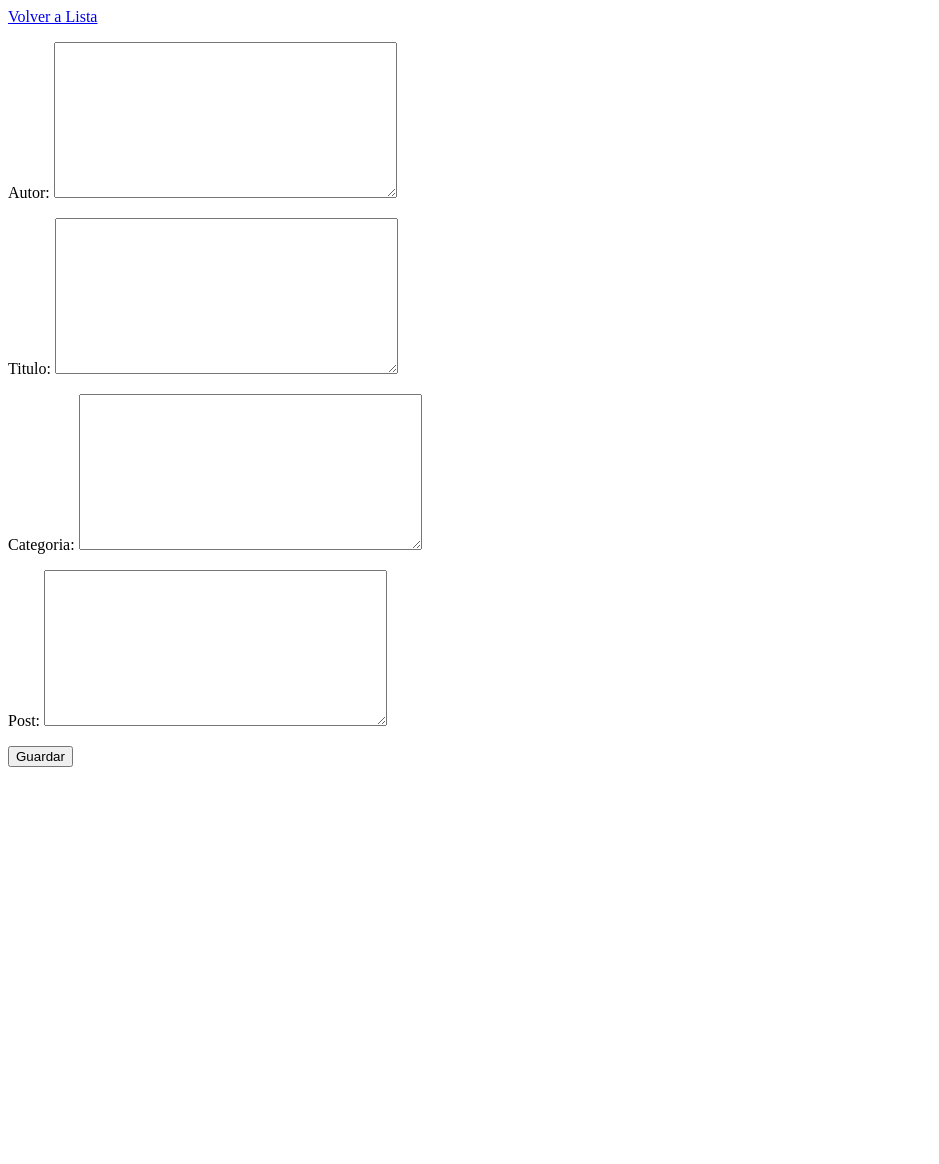
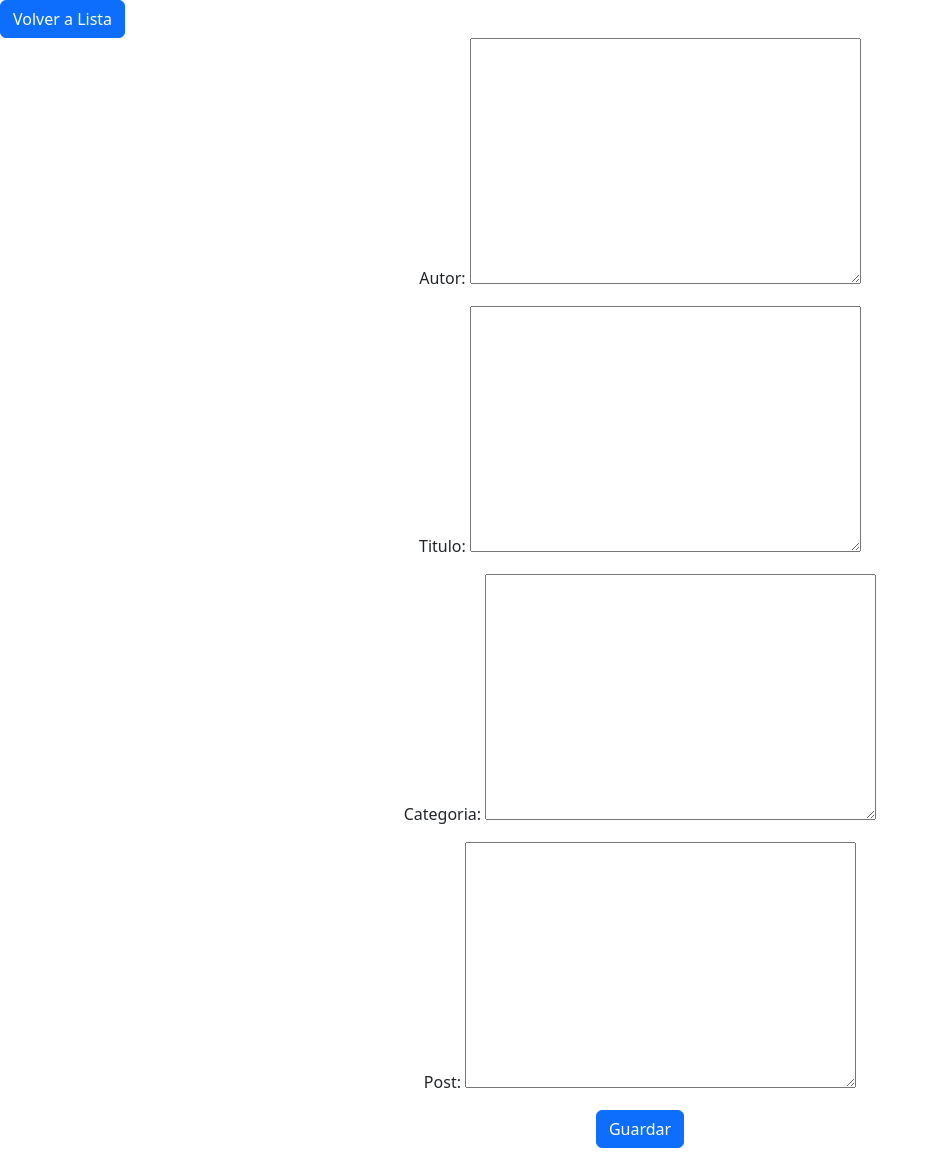
Before and after one commit to Jmansicidor/Entrega_uno, a Django app: page /blog/crear/ in a window 1280 px wide. Shown: the whole page, without its empty margins (0-939 px from the left). Before the commit the page ends 767 px from the top, so only its background shows below. Run offline with Django 4.2, Linux system fonts and the light colour scheme; a user stored in the database is signed in; some libraries are stand-ins or nearby versions.

Commit message:
configuracion inicial de form

```diff
--- a/Entrega_uno/blog_web/templates/blog_web/posteo_form.html
+++ b/Entrega_uno/blog_web/templates/blog_web/posteo_form.html
@@ -1,7 +1,14 @@
-<a href="{% url 'blog_list' %}">Volver a Lista</a>
+{% load bootstrap5 %}
+{% bootstrap_css %}
 
-<form method="post">
-    {% csrf_token %}
-    {{ form.as_p }}
-    <input type="submit" value="Guardar">
-</form>
+<a class="btn btn-primary" href="{% url 'blog_list' %}">Volver a Lista</a>
+
+
+<div class="container text-center">
+
+    <form method="post">
+        {% csrf_token %}
+        {{ form.as_p }}
+        <button type="submit" class="btn btn-primary">Guardar</button>
+    </form>
+</div>
```
Also changed, not shown: Entrega_uno/db.sqlite3.
